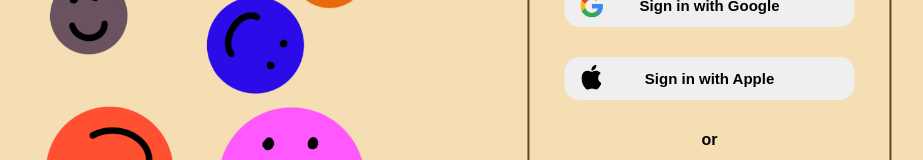
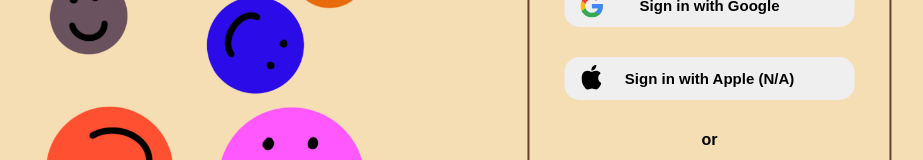
Before and after one commit to ufukogutcu/smile-more, a React (Create React App) app: page / in a window 1280 px wide. Shown: the part 350-510 px from the top of the page, without its empty margins (194-1117 px from the left). Built offline with nearby package versions, Linux system fonts and the light colour scheme; no server answers.

Commit message:
Login with Apple button unavailable

```diff
--- a/src/pages/AuthenticationPage.js
+++ b/src/pages/AuthenticationPage.js
@@ -22,7 +22,7 @@ function AuthenticationPage() {
                 <button className={styles.button} onClick={appleLogin}>
                     <img className={`${styles.login_logo} ${styles.apple_logo}`} alt="apple logo" src={apple_logo}></img>
                     <b className={styles.login_text}>
-                        Sign in with Apple
+                        Sign in with Apple (N/A)
                     </b>
                     </button>
                 <b>or</b>
```
